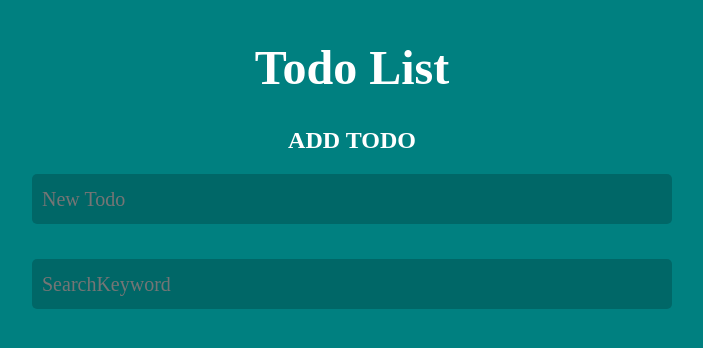
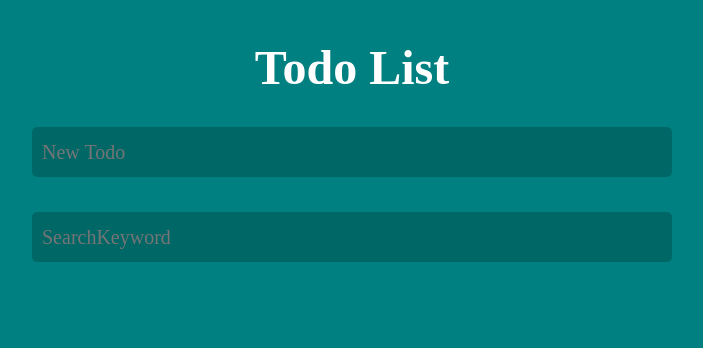
Before and after one commit to omegamaster86/react-todo-JS.TS, a React (Create React App) app: page / in a window 1280 px wide. Shown: the top 348 px of the page, without its empty margins (288-991 px from the left). Built offline with nearby package versions, Linux system fonts and the light colour scheme.

Commit message:
h2 削除

```diff
--- a/src/App.js
+++ b/src/App.js
@@ -6,7 +6,6 @@ const App = () => {
   return (
     <div className='App'>
       <h1>Todo List</h1>
-      <h2>ADD TODO</h2>
       <AddTodo />
       <SearchKeyword />
     </div>
```
